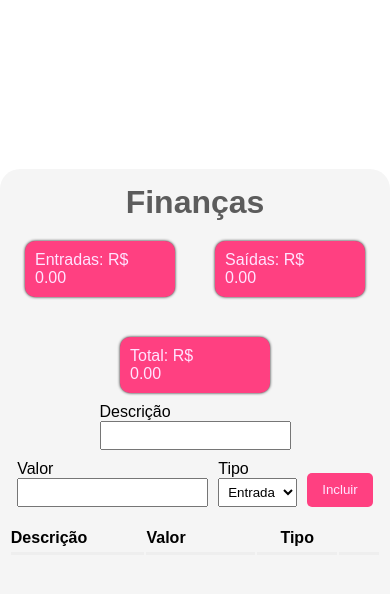
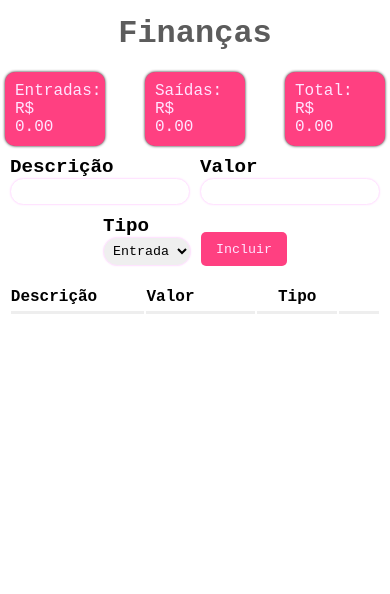
Before and after one commit to VagnerCode/ControleFinan-as, a plain HTML site: page index.html in a window 390 px wide. Drawn offline with nearby package versions, Linux system fonts and the light colour scheme; a web font is replaced by a local one.

Commit message:
melhora na interface e responsividade

```diff
--- a/css/style.css
+++ b/css/style.css
@@ -1,8 +1,10 @@
+@import url('https://fonts.googleapis.com/css2?family=Sometype+Mono&display=swap');
+
 * {
     margin: 0;
     padding: 0;
     box-sizing: border-box;
-    font-family: 'poppins', sans-serif;
+    font-family: 'Sometype Mono', monospace;
     outline: none;
 }
 
@@ -13,19 +15,19 @@ body {
 }
 
 main {
-    max-width: 550px;
+    max-width: 650px;
     width: 100%;
     display: flex;
     flex-direction: column;
     align-items: center;
     background-color: #f5f5f5;
-    height: 60%;
+    height: 100%;
     margin: auto;
     padding: 5px;
     border-radius: 20px;
 }
 
-h1{
+h1 {
     color: #5c5c5c;
     padding: 10px;
 }
@@ -45,7 +47,7 @@ h1{
     box-shadow: 0px 0px 3px #1b1b1b;
     border-radius: 10px;
     padding: 10px;
-    width: 150px;
+    width: 170px;
     background-color: #FF4081;
     color: #ffe4ff;
 }
@@ -77,7 +79,7 @@ h1{
     height: 34px;
 }
 
-.newItem>button:hover{
+.newItem>button:hover {
     opacity: 0.8;
     transition: 0.4s ease-in-out;
     color: #ffe4ff;
@@ -87,12 +89,26 @@ h1{
 input,
 select {
     padding: 5px;
+    border-radius: 20px;
+    border: 1px solid #ffe4ff;
+    box-shadow: 0px 0px 2px #ffe4ff;
+}
+
+label {
+    font-size: 1.2rem;
+    font-weight: bold;
+
 }
 
 .divTable {
     width: 100%;
     display: flex;
     justify-content: center;
+}
+
+.divTable .columnAction i {
+
+    color: #D83121;
 }
 
 table {
@@ -141,3 +157,31 @@ i {
     width: 80px;
     text-align: center;
 }
+
+@media screen and (max-width: 900px) {
+    main {
+        height: 100%;
+        width: 100%;
+        background-color: #f5f5f5;
+    }
+
+    .resume>div {
+        display: flex;
+        flex-direction: column;
+        box-shadow: 0px 0px 3px #1b1b1b;
+        border-radius: 10px;
+        padding: 10px;
+        width: 100px;
+        background-color: #FF4081;
+        color: #ffe4ff;
+    }
+
+}
+
+@media screen and (max-width: 500px) {
+    main {
+        height: 100%;
+        width: 100%;
+        background-color: white;
+    }
+}
```
Also changed, not shown: js/index.js (+3 -4 lines).
